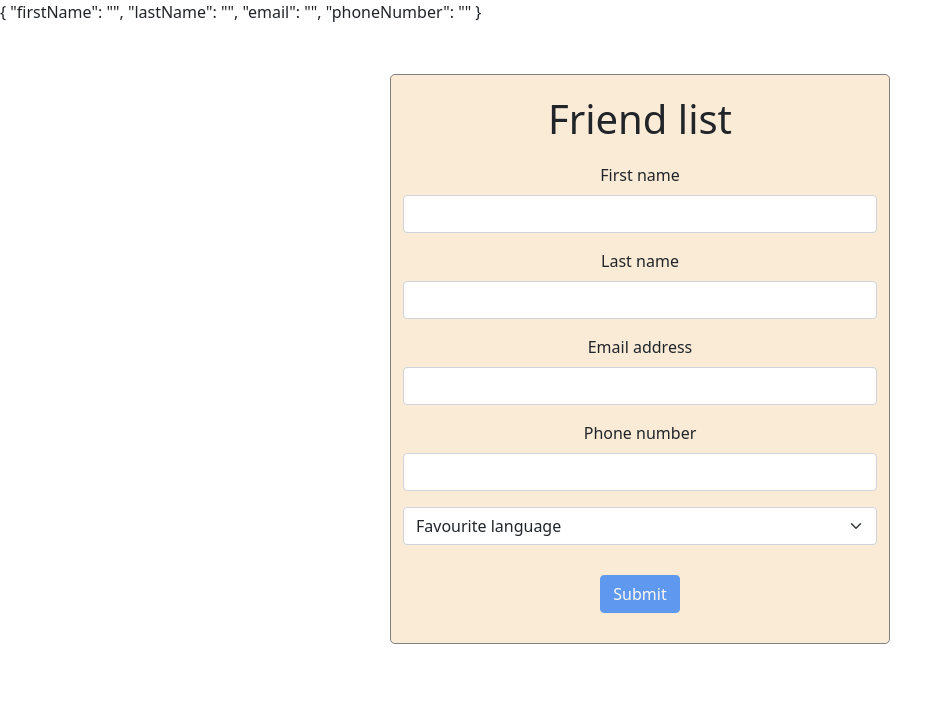
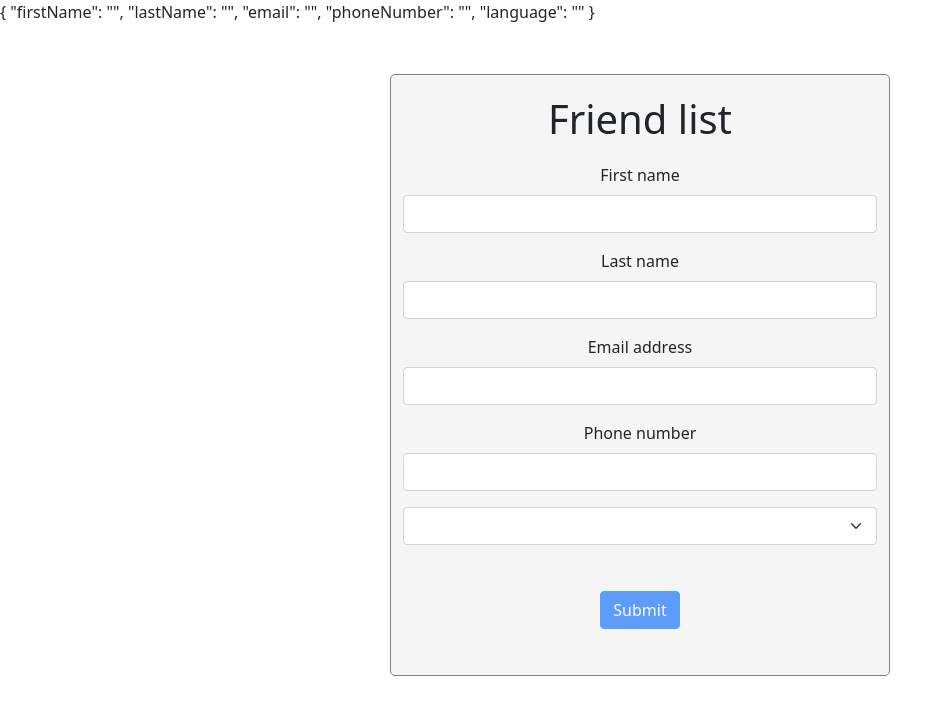
Before and after one commit to VCorak/basic-angular-form, an Angular app in the folder project-name/: page / in a window 1280 px wide. Shown: the top 714 px of the page, without its empty margins (0-952 px from the left). Built offline with nearby package versions, Linux system fonts and the light colour scheme.

Commit message:
Trying to subscribe to observable... get it did not work

```diff
--- a/project-name/src/app/app.component.css
+++ b/project-name/src/app/app.component.css
@@ -2,7 +2,7 @@
   width: 500px;
   margin-top: 50px;
   text-align: center;
-  background-color: antiquewhite;
+  background-color: whitesmoke;
   border: 1px solid grey;
   border-radius: 5px;
 }
--- a/project-name/src/app/app.component.html
+++ b/project-name/src/app/app.component.html
@@ -4,32 +4,55 @@
 <div class="container">
   <h1>Friend list</h1>
 
-  <form #formName="ngForm">
+  <form #formName="ngForm"(ngSubmit)="onSubmit()">
     <div class="mb-3">
       <label for="exampleInputFirstName" class="form-label">First name</label>
       <input type="text" class="form-control" id="exampleInputFirstName" required minlength="2" maxlength="10" pattern="[a-zA-Z]*" #firstName="ngModel" [(ngModel)]="friend.firstName" name="firstname" [class.error]="firstName.invalid && firstName.touched">
+      <div [hidden]="firstName.valid || firstName.pristine"
+           class="alert alert-danger">
+        Name is required
+      </div>
     </div>
 
     <div class="mb-3">
       <label for="exampleInputLastName" class="form-label">Last name</label>
       <input type="text" class="form-control" id="exampleInputLastName" required minlength="2" maxlength="10" pattern="[a-zA-Z]*" #lastName="ngModel" [(ngModel)]="friend.lastName" name="lastname" [class.error]="lastName.invalid && lastName.touched">
+      <div [hidden]="lastName.valid || lastName.pristine"
+           class="alert alert-danger">
+        Last name is required
+      </div>
     </div>
 
     <div class="mb-3">
       <label for="exampleInputEmail1" class="form-label">Email address</label>
       <input type="email" class="form-control" id="exampleInputEmail1" aria-describedby="emailHelp" [email]="true" size="30" #email="ngModel" [(ngModel)]="friend.email" name="email" [class.error]="email.invalid && email.touched">
+      <div [hidden]="email.valid || email.pristine"
+           class="alert alert-danger">
+        Email is required
+      </div>
+    </div>
 
-    </div>
     <div class="mb-3">
       <label for="exampleInputPhoneNumber" class="form-label">Phone number</label>
       <input type="tel" class="form-control" id="exampleInputPhoneNumber" required pattern="^[+]*[(]{0,1}[0-9]{1,4}[)]{0,1}[-\s\./0-9]*$" #phoneNumber="ngModel" [(ngModel)]="friend.phoneNumber" name="phonenumber" [class.error]="phoneNumber.invalid && phoneNumber.touched">
+      <div [hidden]="phoneNumber.valid || phoneNumber.pristine"
+           class="alert alert-danger">
+        Phone number is required
+      </div>
     </div>
 
-    <select class="form-select" aria-label="Default select example" name="language" id="language">
+    <div class="mb-3">
+    <select class="form-select" aria-label="Default select example" name="language" id="language"
+            #language = "ngModel"
+            required [(ngModel)]="friend.language"
+            [class.error]="language.invalid && language.touched">
       <option selected>Favourite language</option>
-      <option value="js" *ngFor="let language of languages">{{language.name}}</option>
+      <option value="js" *ngFor="let language of languages">{{language.name}} </option>
     </select>
+      </div>
 
+    <div class="mb-3">
     <button type="submit" class="btn btn-primary" [disabled]="!formName.valid">Submit</button>
+    </div>
   </form>
 </div>
--- a/project-name/src/app/app.component.ts
+++ b/project-name/src/app/app.component.ts
@@ -1,5 +1,6 @@
 import { Component } from '@angular/core';
 import { Friend } from "./friend";
+import { AddFriendService } from './add-friend.service';
 
 @Component({
   selector: 'app-root',
@@ -23,5 +24,15 @@ languages: any[] = [
   }
 ]
 
-public friend = new Friend("", "", "", "")
+public friend = new Friend("", "", "", "", "")
+
+  constructor (private addFriendService : AddFriendService) {}
+
+  onSubmit() {
+    this.addFriendService.addFriend(this.friend)
+      .subscribe (
+        data => console.log( 'It worked', data),
+        error => console.log( 'It did not worked', error)
+      )
+  }
 }
--- a/project-name/src/app/app.module.ts
+++ b/project-name/src/app/app.module.ts
@@ -1,5 +1,6 @@
 import { NgModule } from '@angular/core';
 import { BrowserModule } from '@angular/platform-browser';
+import { HttpClientModule } from '@angular/common/http'
 
 import { AppComponent } from './app.component';
 import {FormsModule, ReactiveFormsModule} from "@angular/forms";
@@ -11,7 +12,8 @@ import {FormsModule, ReactiveFormsModule} from "@angular/forms";
     imports: [
         BrowserModule,
         FormsModule,
-        ReactiveFormsModule
+        ReactiveFormsModule,
+        HttpClientModule
     ],
   providers: [],
   bootstrap: [AppComponent]
--- a/project-name/src/app/friend.ts
+++ b/project-name/src/app/friend.ts
@@ -1,17 +1,17 @@
-
-
 export class Friend {
 
   firstName: string;
   lastName: string;
   email: string;
   phoneNumber: string;
+  language: string;
 
-  constructor(firstName: string, lastName: string, email: string, phoneNumber: string) {
+  constructor(firstName: string, lastName: string, email: string, phoneNumber: string, language: string) {
     this.firstName = firstName;
     this.lastName = lastName;
     this.email = email;
     this.phoneNumber = phoneNumber;
+    this.language = language;
   }
 
 }
```
Also changed, not shown: 1 other file (tests, documents, lock files or other folders).
